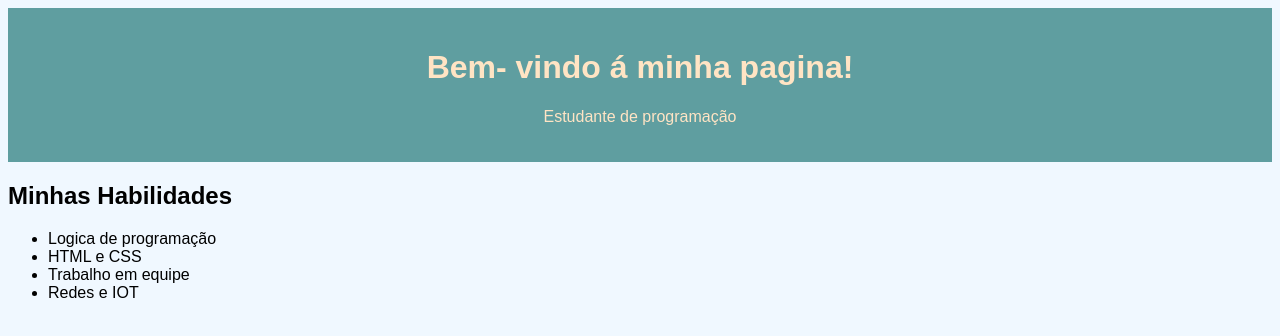
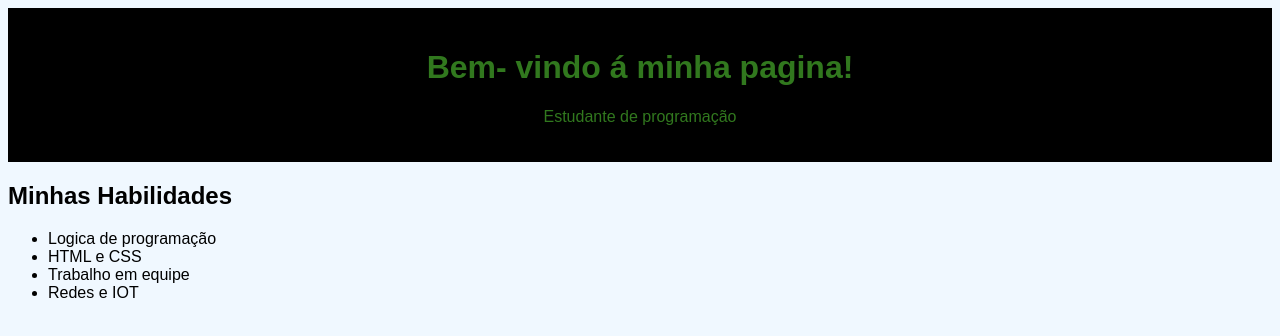
Before and after one commit to gitluccT/SITE, a plain HTML site: page index.html in a window 1280 px wide. Drawn offline with Linux system fonts and the light colour scheme.

Commit message:
Add files via upload

```diff
--- a/index.html
+++ b/index.html
@@ -17,8 +17,8 @@
 
     header{
 
-        background-color: cadetblue;
-        color: bisque;
+        background-color: rgb(0, 0, 0);
+        color: rgb(49, 120, 30);
         padding: 20px;
         text-align: center;
     }
```
